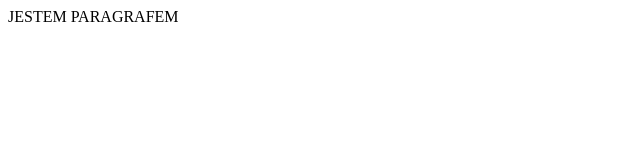
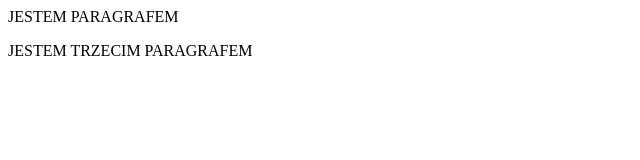
Before and after one commit to maciekpilat/gitjestgit, a plain HTML site: page index.html in a window 1280 px wide. Shown: the whole page, without its empty margins (0-640 px from the left). Drawn offline with Linux system fonts and the light colour scheme.

Commit message:
trzeci paragraf

```diff
--- a/index.html
+++ b/index.html
@@ -1 +1,2 @@
 <p>JESTEM PARAGRAFEM</p>
+<p>JESTEM TRZECIM PARAGRAFEM</p>
```
